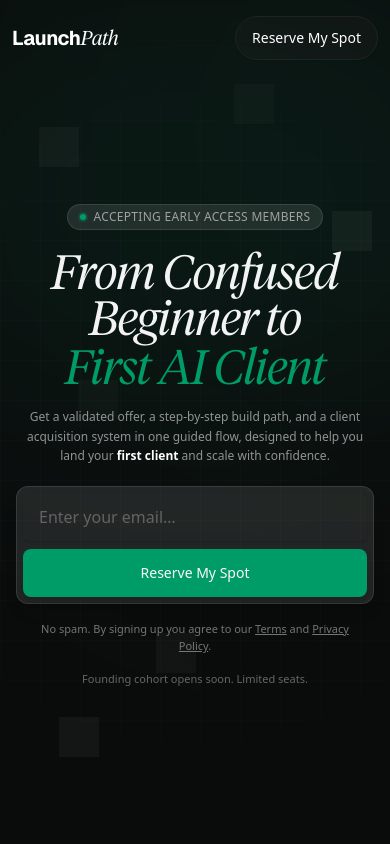
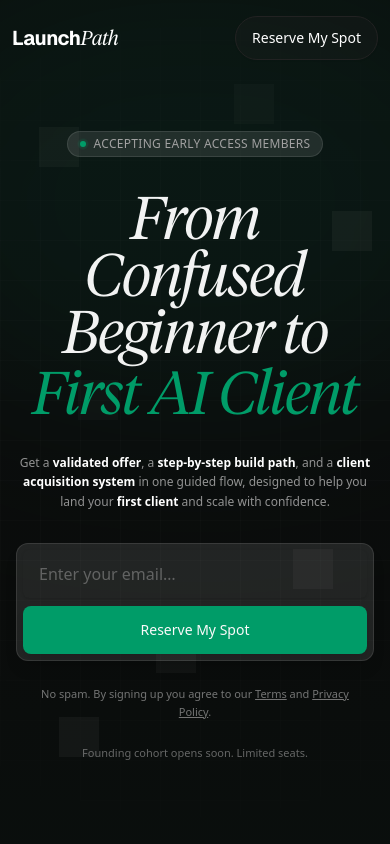
Before and after one commit to Karam110457/LaunchPath, a Next.js app: page / in a window 390 px wide. Shown: the top 844 px of the page. Built offline with nearby package versions, Linux system fonts and the light colour scheme.

Commit message:
Add iOS mobile performance optimization documentation and implement related CSS and component updates

```diff
--- a/src/app/globals.css
+++ b/src/app/globals.css
@@ -198,16 +198,28 @@
   * {
     @apply border-border outline-ring/50;
   }
+  html {
+    /* Remove 300ms tap delay on iOS (with viewport max-scale, iOS already does this; this reinforces). */
+    -webkit-tap-highlight-color: transparent;
+  }
   body {
     @apply bg-background text-foreground;
+    /* Smooth touch scrolling; lets browser optimize scroll without waiting for JS. */
+    touch-action: manipulation;
   }
-  /* Promote compositing on scroll-heavy sections to reduce paint jank on iOS */
+  /*
+   * iOS / mobile: containment + content-visibility so the browser can skip painting
+   * below-the-fold sections until they're near the viewport. Reduces initial paint
+   * and keeps scroll responsive. contain-intrinsic-block-size avoids layout jump.
+   */
   @media (max-width: 768px) {
     [id="problem"],
     [id="solution"],
     [id="why"],
     [id="faq"] {
       contain: layout style paint;
+      content-visibility: auto;
+      contain-intrinsic-block-size: 600px;
     }
   }
   @media (prefers-reduced-motion: reduce) {
--- a/src/components/ui/background-grid.tsx
+++ b/src/components/ui/background-grid.tsx
@@ -38,9 +38,11 @@ export function BackgroundGrid() {
         />
       ))}
 
-      {/* Subtle Green Glow (Ambient) */}
-      <div className="absolute top-[-20%] left-[20%] w-[600px] h-[600px] bg-primary/10 blur-[150px] rounded-full mix-blend-screen opacity-30" />
-      <div className="absolute bottom-[-20%] right-[20%] w-[500px] h-[500px] bg-primary/5 blur-[120px] rounded-full mix-blend-screen opacity-20" />
+      {/* Subtle Green Glow (Ambient). Hidden on mobile: filter:blur is expensive on iOS and causes scroll jank. */}
+      <div className="absolute top-[-20%] left-[20%] w-[600px] h-[600px] bg-primary/10 blur-[150px] rounded-full mix-blend-screen opacity-30 hidden md:block" aria-hidden />
+      <div className="absolute bottom-[-20%] right-[20%] w-[500px] h-[500px] bg-primary/5 blur-[120px] rounded-full mix-blend-screen opacity-20 hidden md:block" aria-hidden />
+      {/* Mobile: cheap gradient instead of blur for ambient glow */}
+      <div className="absolute inset-0 bg-gradient-to-b from-primary/5 via-transparent to-primary/5 opacity-60 md:opacity-0 pointer-events-none" aria-hidden />
     </div>
   );
 }
--- a/src/components/waitlist/Header.tsx
+++ b/src/components/waitlist/Header.tsx
@@ -47,7 +47,10 @@ export function Header() {
   }, []);
 
   return (
-    <header className="fixed inset-x-0 top-0 z-50 pt-[var(--safe-area-inset-top)]">
+    <header
+        className="fixed inset-x-0 top-0 z-50 pt-[var(--safe-area-inset-top)]"
+        style={{ transform: "translateZ(0)" }}
+      >
       <div
         className={`pointer-events-auto transition-all duration-300 ease-out ${
           scrolled ? "pt-3 px-3 sm:pt-4 sm:px-4 md:pt-6 md:px-6" : "pt-0 px-0"
--- a/src/components/waitlist/Hero.tsx
+++ b/src/components/waitlist/Hero.tsx
@@ -11,7 +11,7 @@ export function Hero() {
 
       <div className="container relative z-10 mx-auto flex flex-col items-center text-center px-4">
         <div
-          className="inline-flex items-center gap-2 px-3 py-1 sm:px-4 sm:py-1.5 rounded-full bg-white/10 md:bg-white/5 border border-white/10 text-xs sm:text-sm text-muted-foreground mb-5 sm:mb-6 md:mb-8 animate-in fade-in slide-in-from-bottom-4 duration-700 md:backdrop-blur-sm hover:bg-white/10 transition-colors cursor-default"
+          className="inline-flex items-center gap-2 px-3 py-1 sm:px-4 sm:py-1.5 rounded-full bg-white/10 md:bg-white/5 border border-white/10 text-xs sm:text-sm text-muted-foreground mb-8 sm:mb-6 md:mb-8 animate-in fade-in slide-in-from-bottom-4 duration-700 md:backdrop-blur-sm hover:bg-white/10 transition-colors cursor-default"
           style={{ animationDuration: "var(--motion-duration, 700ms)" }}
         >
           <span className="relative flex h-1.5 w-1.5 sm:h-2 sm:w-2">
@@ -21,17 +21,17 @@ export function Hero() {
           <span className="tracking-wide uppercase font-medium">Accepting early access members</span>
         </div>
 
-        <h1 className="font-serif font-light italic text-5xl sm:text-5xl md:text-6xl lg:text-6xl xl:text-7xl tracking-tight text-white mb-4 sm:mb-6 md:mb-8 max-w-5xl animate-in fade-in slide-in-from-bottom-6 duration-700 delay-100 leading-[0.95] break-words mx-auto">
+        <h1 className="font-serif font-light italic text-6xl sm:text-6xl md:text-7xl lg:text-7xl xl:text-8xl tracking-tight text-white mb-8 sm:mb-6 md:mb-8 max-w-5xl animate-in fade-in slide-in-from-bottom-6 duration-700 delay-100 leading-[0.95] break-words mx-auto">
           <span className="text-white/95">From Confused Beginner to</span>
           <br />
           <span className="text-primary mt-1 sm:mt-2 inline-block">First AI Client</span>
         </h1>
 
-        <p className="text-xs sm:text-sm md:text-base lg:text-lg text-muted-foreground/90 max-w-2xl mb-5 sm:mb-6 md:mb-8 animate-in fade-in slide-in-from-bottom-8 duration-700 delay-200 font-light leading-relaxed mx-auto">
-          Get a validated offer, a step-by-step build path, and a client acquisition system in one guided flow, designed to help you land your <strong className="font-semibold text-white">first client</strong> and scale with confidence.
+        <p className="text-xs sm:text-sm md:text-base lg:text-lg text-muted-foreground/90 max-w-2xl mb-8 sm:mb-6 md:mb-8 animate-in fade-in slide-in-from-bottom-8 duration-700 delay-200 font-light leading-relaxed mx-auto">
+          Get a <strong className="font-semibold text-white">validated offer</strong>, a <strong className="font-semibold text-white">step-by-step build path</strong>, and a <strong className="font-semibold text-white">client acquisition system</strong> in one guided flow, designed to help you land your <strong className="font-semibold text-white">first client</strong> and scale with confidence.
         </p>
 
-        <div className="animate-in fade-in slide-in-from-bottom-10 duration-700 delay-300 w-full max-w-full sm:max-w-md flex flex-col items-center gap-4 sm:gap-6">
+        <div className="animate-in fade-in slide-in-from-bottom-10 duration-700 delay-300 w-full max-w-full sm:max-w-md flex flex-col items-center gap-6 sm:gap-6">
           <WaitlistForm />
 
           <p className="text-[11px] sm:text-xs text-muted-foreground/70 max-w-sm text-center leading-relaxed px-2">
```
Also changed, not shown: 1 other file (tests, documents, lock files or other folders).
